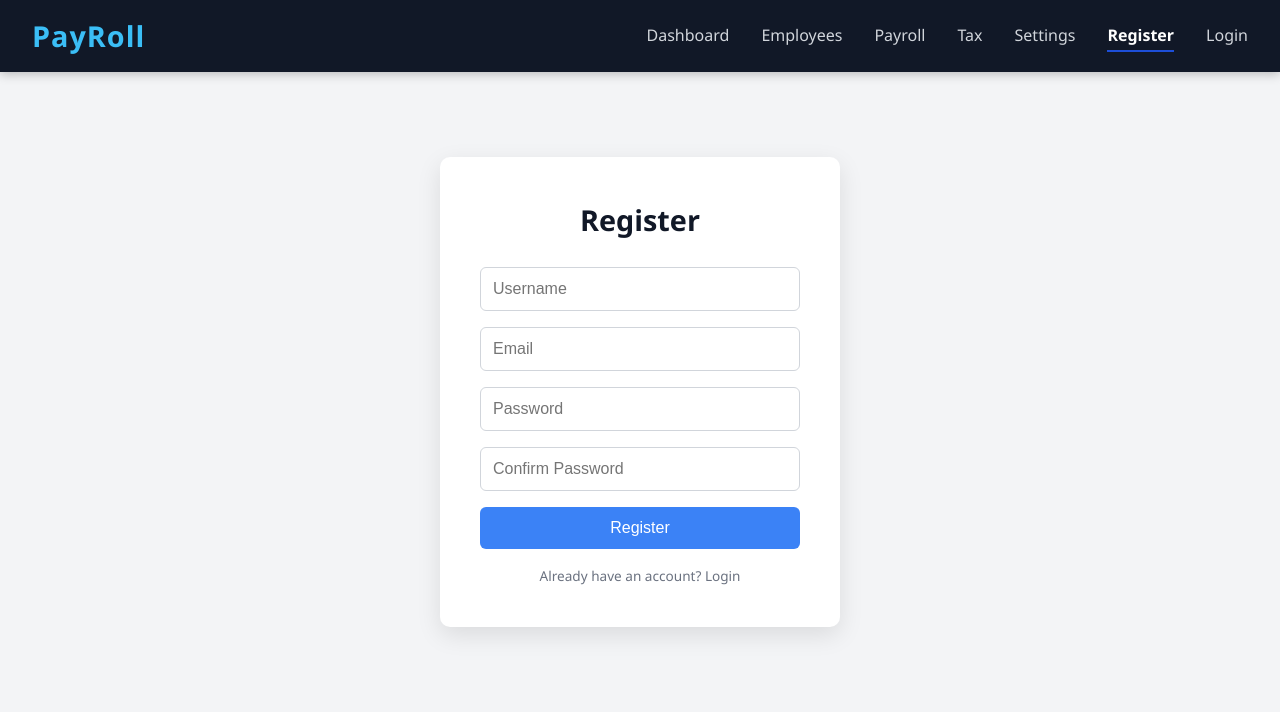
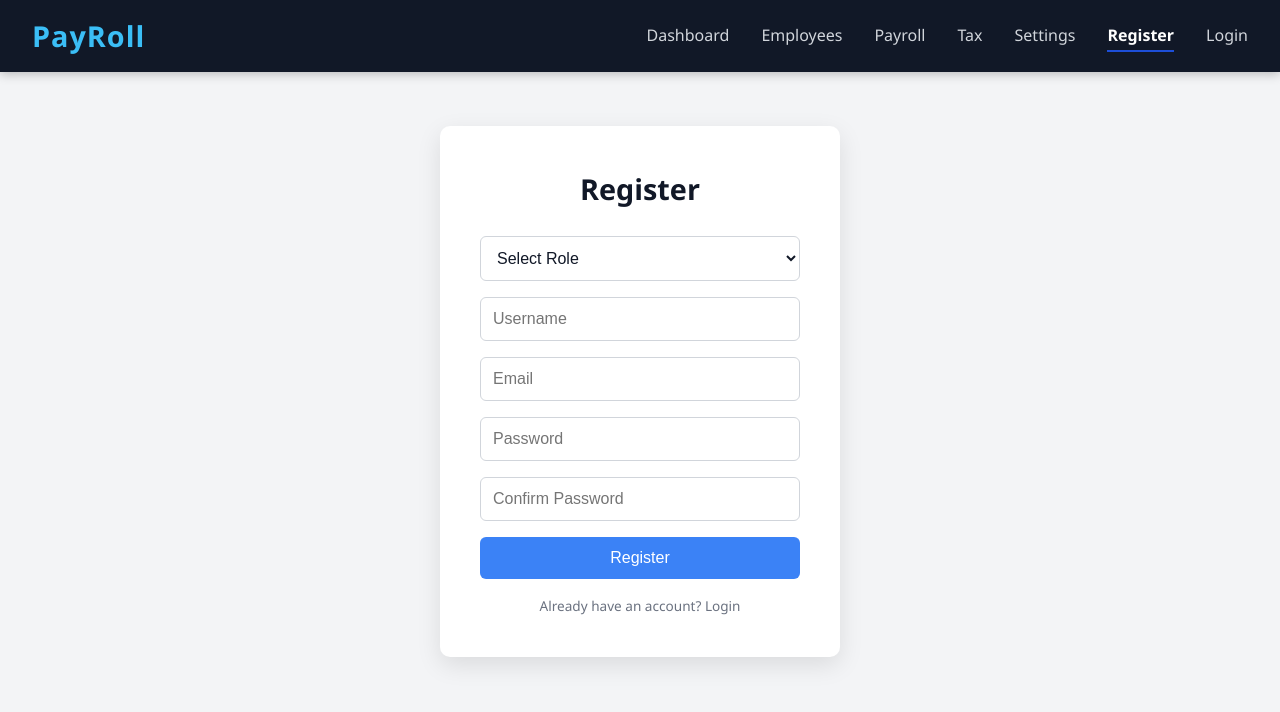
Before and after one commit to vkrm03/Pay-Roll-Mangement, a React (Vite) app in the folder frontend/Pay-Roll-Management/: page /register in a window 1280 px wide. Shown: the top 712 px of the page. Built offline with nearby package versions, Linux system fonts and the light colour scheme.

Commit message:
Register role based auth added

```diff
--- a/frontend/Pay-Roll-Management/src/Pages/Register.jsx
+++ b/frontend/Pay-Roll-Management/src/Pages/Register.jsx
@@ -4,7 +4,14 @@ import '../../public/styles/auth.css';
 
 const Register = () => {
   const navigate = useNavigate();
-  const [form, setForm] = useState({ username: '', email: '', password: '', confirmPassword: '' });
+  const [form, setForm] = useState({
+    username: '',
+    email: '',
+    password: '',
+    confirmPassword: '',
+    role: '',
+  });
+
   const [error, setError] = useState('');
 
   const handleChange = (e) => {
@@ -14,7 +21,7 @@ const Register = () => {
   const handleSubmit = (e) => {
     e.preventDefault();
 
-    if (!form.username || !form.email || !form.password || !form.confirmPassword) {
+    if (!form.username || !form.email || !form.password || !form.confirmPassword || !form.role) {
       setError('Please fill in all fields');
     } else if (form.password !== form.confirmPassword) {
       setError('Passwords do not match');
@@ -30,6 +37,13 @@ const Register = () => {
         <h2>Register</h2>
 
         {error && <p className="error-msg">{error}</p>}
+
+                <select name="role" value={form.role} onChange={handleChange} required>
+          <option value="">Select Role</option>
+          <option value="employee">Employee</option>
+          <option value="admin">Admin</option>
+          <option value="hr">HR</option>
+        </select>
 
         <input
           type="text"
```
